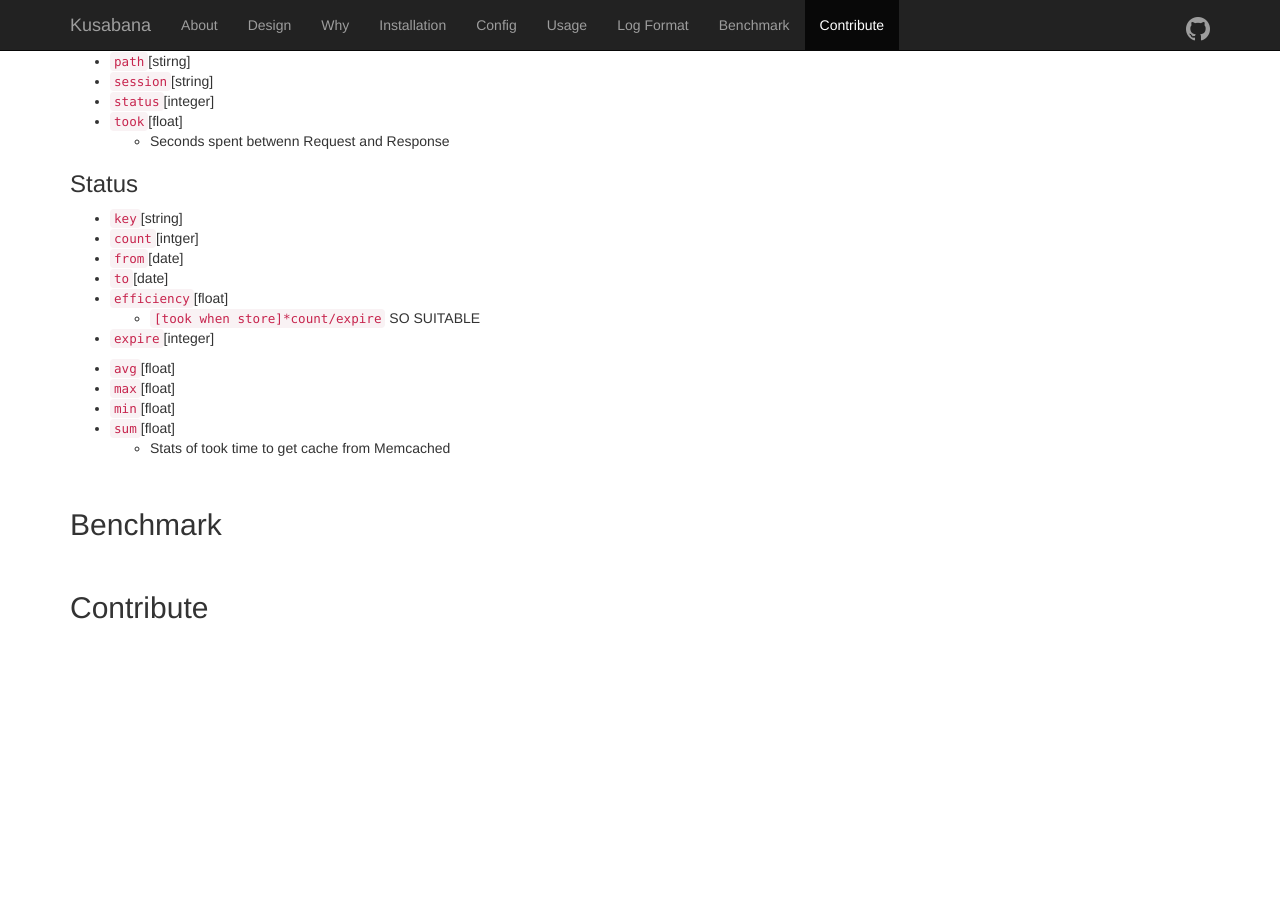
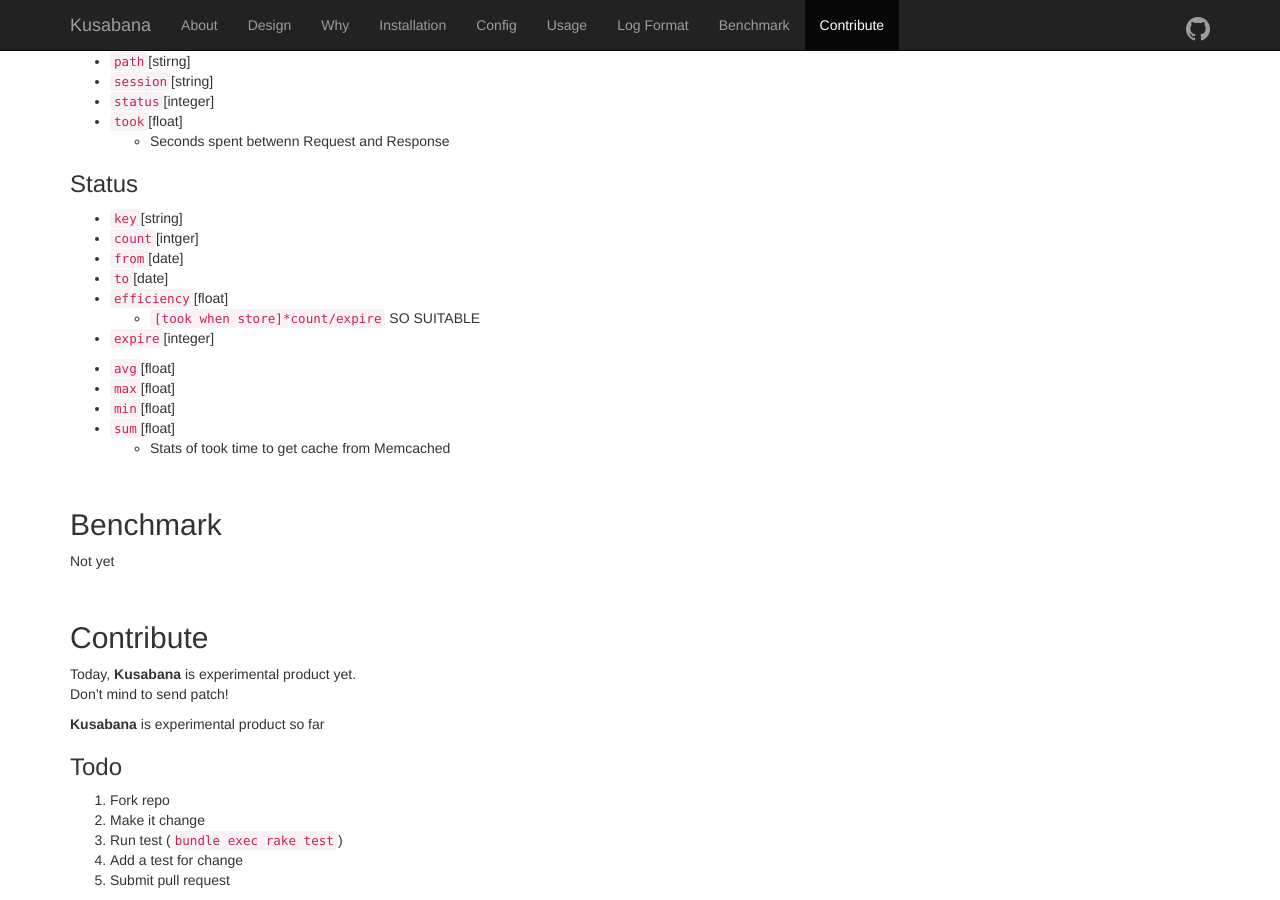
Before and after one commit to voyagegroup/kusabana, a Jekyll site: the page built from index.md, in a window 1280 px wide and 900 px high, scrolled down 3284 px. Built offline with Jekyll 4.4.1, drawn with Linux system fonts in a browser that asks for light colours; nearby versions of some CDN libraries; before the commit the page ends 3918 px from its top, so only the background shows below that.

Commit message:
Add note for contributing

```diff
--- a/index.md
+++ b/index.md
@@ -166,5 +166,19 @@ Log Format
 Benchmark
 ---------
 
+Not yet
+
 Contribute
 ----------
+
+Today, **Kusabana** is experimental product yet.
+Don't mind to send patch!
+
+ **Kusabana** is experimental product so far
+
+### Todo
+1. Fork repo
+2. Make it change
+3. Run test (`bundle exec rake test`)
+4. Add a test for change
+5. Submit pull request
```
